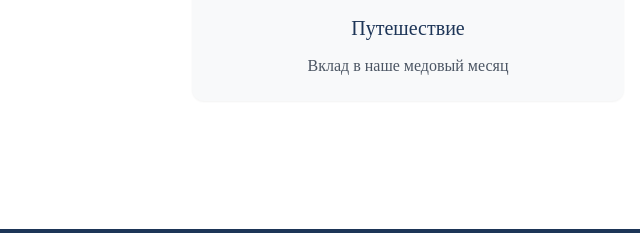
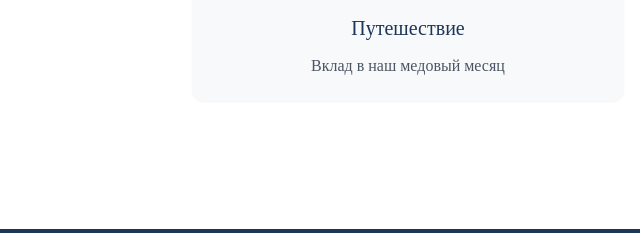
Before and after one commit to yorni1/Wedding, a plain HTML site: page index.html in a window 1280 px wide. Shown: the part 4241-4474 px from the top of the page, 0-640 px from the left. Drawn offline with nearby package versions, Linux system fonts and the light colour scheme.

Commit message:
Update index.html

```diff
--- a/index.html
+++ b/index.html
@@ -436,7 +436,7 @@
             <i class="fas fa-plane text-2xl"></i>
           </div>
           <h3 class="text-xl font-serif mb-3">Путешествие</h3>
-          <p class="text-gray-600">Вклад в наше медовый месяц</p>
+          <p class="text-gray-600">Вклад в наш медовый месяц</p>
         </div>
         <div class="bg-light p-6 rounded-xl shadow-sm">
           <div class="w-16 h-16 bg-primary/10 rounded-full flex items-center justify-center mx-auto mb-4 text-primary">
```
